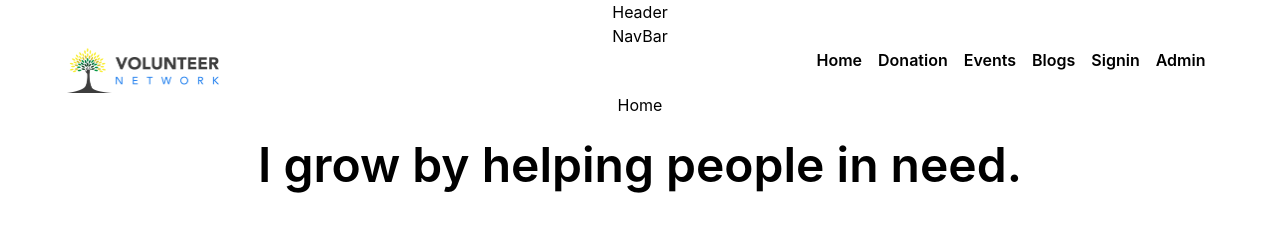
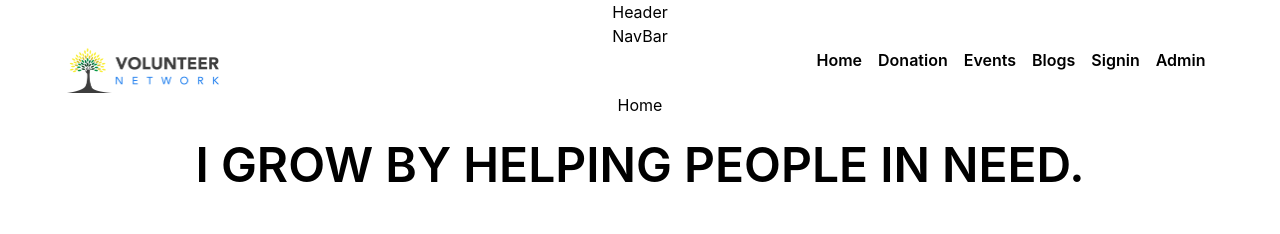
Before and after one commit to MUHAMMADSabbirHossain/volunteer-client, a React (Create React App) app: page / in a window 1280 px wide. Shown: the top 234 px of the page. Built offline with nearby package versions, Linux system fonts and the light colour scheme; no server answers.

Commit message:
Home: text uppercase.

```diff
--- a/src/Components/Home/Home.js
+++ b/src/Components/Home/Home.js
@@ -10,10 +10,10 @@ const Home = () => {
         <div>
             <h1>Home</h1>
             <main>
-                <h1 className="text-2xl font-semibold my-6 sm:text-4xl md:text-5xl">I grow by helping people in need.</h1>
+                <h1 className="uppercase text-2xl font-semibold my-6 sm:text-4xl md:text-5xl">I grow by helping people in need.</h1>
 
                 <form action="">
-                    <input class="shadow appearance-none border rounded py-2 px-3 text-gray-700 leading-tight focus:outline-none focus:shadow-outline my-6 sm:w-80" type="text" name="searchEvents" id="" placeholder="Serach events... " />
+                    <input className="shadow appearance-none border rounded py-2 px-3 text-gray-700 leading-tight focus:outline-none focus:shadow-outline my-6 sm:w-80" type="text" name="searchEvents" id="" placeholder="Serach events... " />
 
                     <button className="text-white font-bold py-2 px-4 rounded bg-blue-500 hover:bg-blue-700 " type="submit">Search</button>
                 </form>
```
